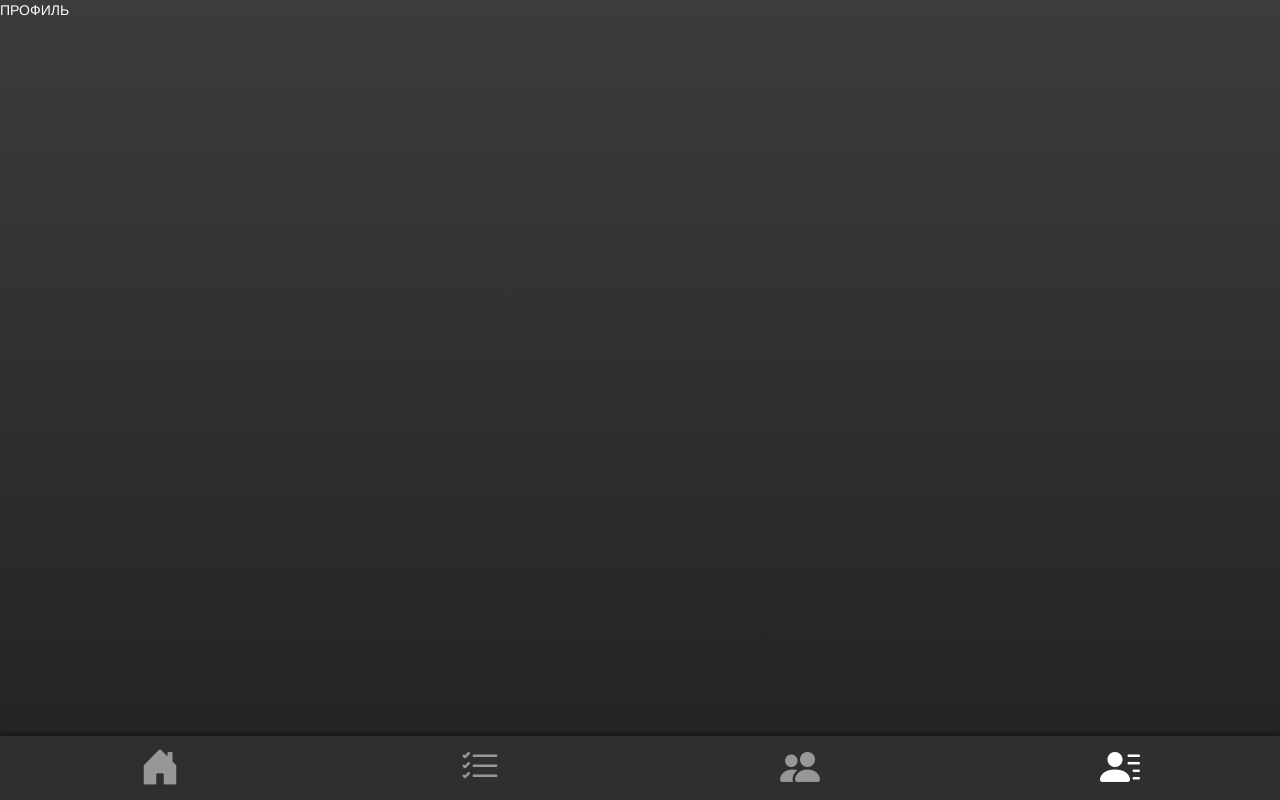
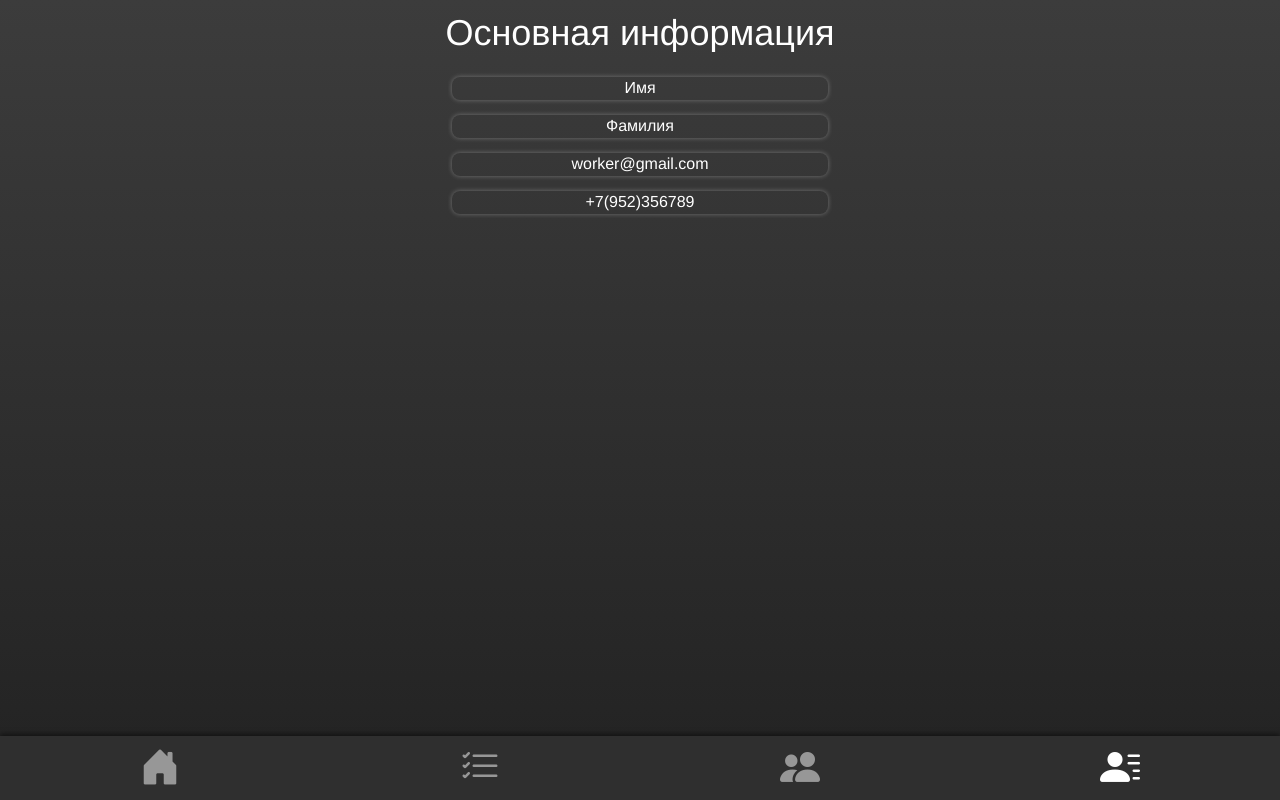
Before and after one commit to dontletthenightmaresbite/Megaproekt, a Django app: page /me/ in a window 1280 px wide. Run offline with Django 4.2, Linux system fonts and the light colour scheme; some libraries are stand-ins or nearby versions.

Commit message:
profile page( beginning)

```diff
--- /dev/null
+++ b/Megaproekt/Miniproekt/static/me.css
@@ -0,0 +1,56 @@
+.h1{
+    margin: auto;
+    width: 60%;
+    display: flex;
+    flex-direction: column;
+    overflow-y: auto;
+    padding-top: 1%;
+    height: auto;
+    max-height: 92svh;
+    text-align: center;
+
+
+
+}
+
+.field-wrapper {
+    margin: 10% auto;
+    margin-top: 0;
+    width: 30%;
+    display: flex;
+    flex-direction: column;
+    overflow-y: auto;
+    padding-top: 1%;
+    height: auto;
+    max-height: 92svh;
+
+
+}
+.empty {
+    text-align: center;
+    background-color: rgb(2, 19, 3);
+    padding: auto;
+}
+
+.field {
+    box-shadow: 0px 0px 5px rgba(255,255,255,0.3);
+    display: block;
+    margin: 3% 1% 1% 1%;
+    border-radius: 1vh;
+    background-color: var(--duty-bg-color);
+    transition-duration: 800ms;
+}
+.field:hover {
+    box-shadow: 0px 0px 15px var(--accent-color);
+    transition-duration: 700ms;
+}
+
+.inf {
+    font-size: 2vh;
+}
+
+.inf {
+    vertical-align: middle;
+    text-align: center;
+    white-space: ;
+    width: 100 pt;
--- a/Megaproekt/Miniproekt/templates/Miniproekt/me.html
+++ b/Megaproekt/Miniproekt/templates/Miniproekt/me.html
@@ -4,6 +4,8 @@
 <head>
     <meta charset="UTF-8">
     <link rel="stylesheet" href="{% static "bootstrap.min.css" %}">
+    <link rel="stylesheet" href="{% static "me.css" %}">
+    <link rel="stylesheet" href="{% static "menu-style.css" %}">
     <link href="
 https://cdn.jsdelivr.net/npm/bootstrap-icons@1.10.3/font/bootstrap-icons.min.css
 " rel="stylesheet">
@@ -12,10 +14,21 @@ https://cdn.jsdelivr.net/npm/bootstrap-icons@1.10.3/font/bootstrap-icons.min.css
 
     <meta name="viewport" content="width=device-width, initial-scale=1.0">
 
-    <title>Document</title>
+    <title>Profile</title>
 </head>
 <body>
-ПРОФИЛЬ
+    <h1 class="h1">Основная информация</h1>
+    <div class="field-wrapper">
+
+      {% for i in data %}
+      <div class="field">
+        <div class="inf">{{i.inf}}</div>
+      </div>
+      {% empty %}
+      <div class="empty"></div>
+      {% endfor %}
+
+    </div>
 
 
 
--- a/Megaproekt/Miniproekt/views.py
+++ b/Megaproekt/Miniproekt/views.py
@@ -22,4 +22,9 @@ def team(request):
     return render(request, 'Miniproekt/team.html', )
 
 def me(request):
-    return render(request, 'Miniproekt/me.html')
+    class field:
+        def __init__(self, inf):
+            self.inf = inf
+    data = {"data":[field('Имя'), field('Фамилия'), field('worker@gmail.com'), field('+7(952)356789')]}
+
+    return render(request, 'Miniproekt/me.html', data)
```
